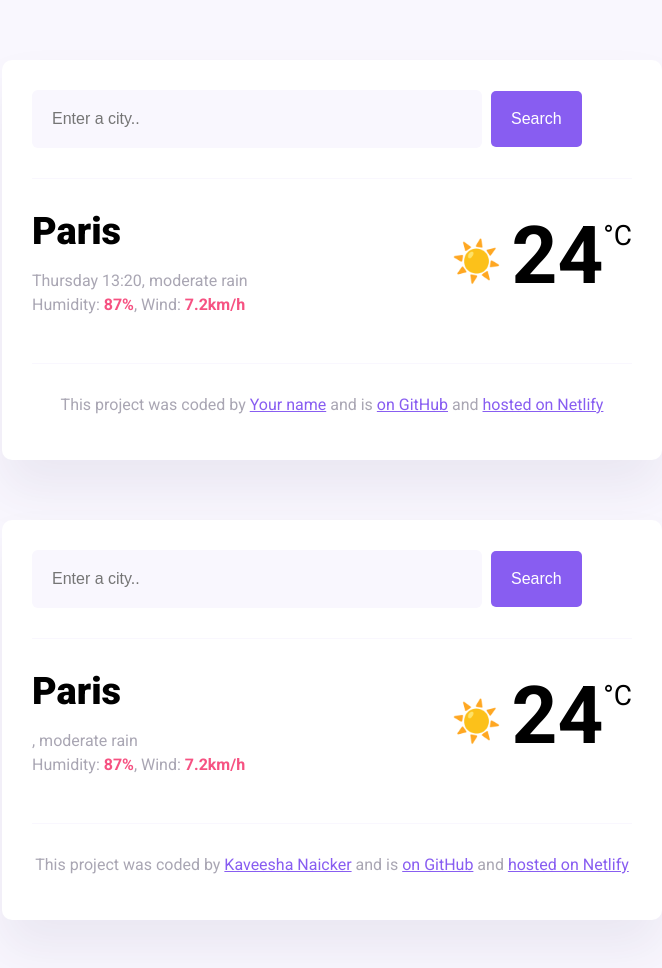
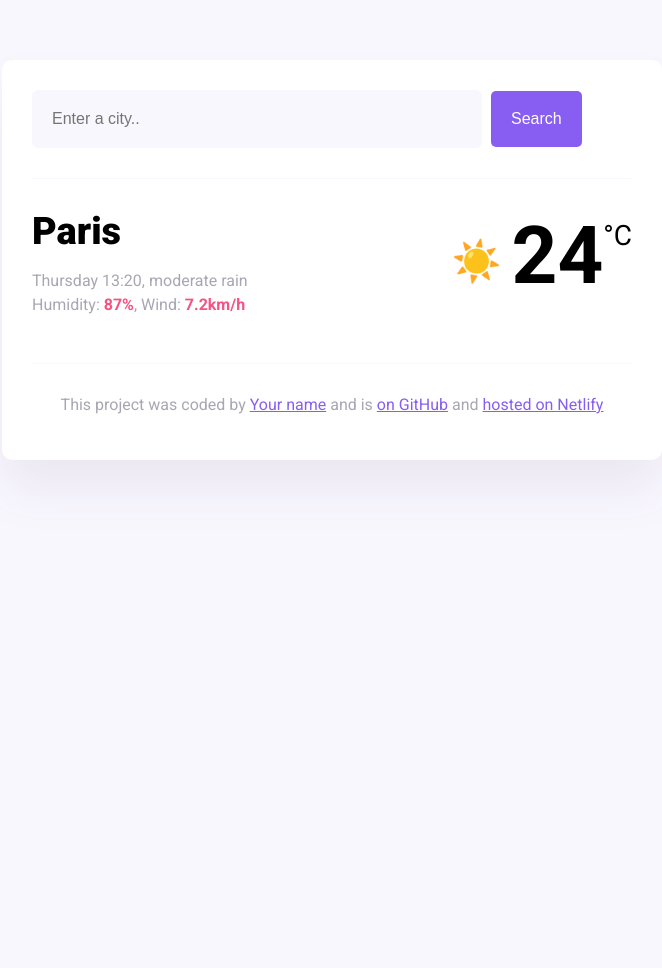
Before and after one commit to Kaveesha-1/ShecodesPlusWeek6, a plain HTML site: page Index.html.html in a window 1280 px wide. Shown: the whole page, without its empty margins (308-970 px from the left). After the commit the page ends 800 px from the top, so only its background shows below. Drawn offline with nearby package versions, Linux system fonts and the light colour scheme; files whose address does not match are found by name.

Commit message:
HTML updated

```diff
--- a/Index.html.html
+++ b/Index.html.html
@@ -59,70 +59,3 @@
   </body>
   <script src="C:\Users\kavee\OneDrive\Documents\GitHub\ShecodesPlusWeek6\Week 6 HTML_HomeWork_JS.js"></script>
 </html>
-<!DOCTYPE html>
-<html lang="en">
-  <head>
-    <meta charset="UTF-8" />
-    <meta name="viewport" content="width=device-width, initial-scale=1.0" />
-    <link rel="preconnect" href="https://fonts.googleapis.com" />
-    <link rel="preconnect" href="https://fonts.gstatic.com" crossorigin />
-    <link
-      href="https://fonts.googleapis.com/css2?family=Roboto:ital,wght@0,100;0,400;0,500;0,700;0,900;1,100;1,300;1,400;1,500;1,700;1,900&display=swap"
-      rel="stylesheet"
-    />
-    <script src="https://cdn.jsdelivr.net/npm/axios@1.1.2/dist/axios.min.js"></script>
-    <link rel="stylesheet" href="src/styles.css" />
-    <title>My weather application</title>
-  </head>
-  <body>
-    <div class="weather-app">
-      <header>
-        <form id="search-form">
-          <input
-            type="search"
-            placeholder="Enter a city.."
-            required
-            class="search-input"
-            id="search-input"
-          />
-          <input type="submit" value="Search" class="search-button" />
-        </form>
-      </header>
-      <main>
-        <div class="current-weather">
-          <div>
-            <h1 class="current-city" id="current-city">Paris</h1>
-            <p class="current-details">
-              <span id="current-date"></span>, moderate rain <br />
-              Humidity: <strong>87%</strong>, Wind: <strong>7.2km/h</strong>
-            </p>
-          </div>
-          <div class="current-temperature">
-            <span class="current-temperature-icon">☀️</span
-            ><span class="current-temperature-value" id="current-temperature"
-              >24</span
-            ><span class="current-temperature-unit">°C</span>
-          </div>
-        </div>
-      </main>
-      <footer>
-        <p>
-          This project was coded by
-          <a href="https://github.com/Kaveesha-1" target="_blank"
-            >Kaveesha Naicker</a
-          >
-          and is
-          <a
-            href="https://github.com/Kaveesha-1/ShecodesPlusWeek6"
-            target="_blank"
-          >
-            on GitHub</a
-          >
-          and
-          <a href="#" target="_blank">hosted on Netlify</a>
-        </p>
-      </footer>
-    </div>
-  </body>
-  <script src="src/index.js"></script>
-</html>
```
